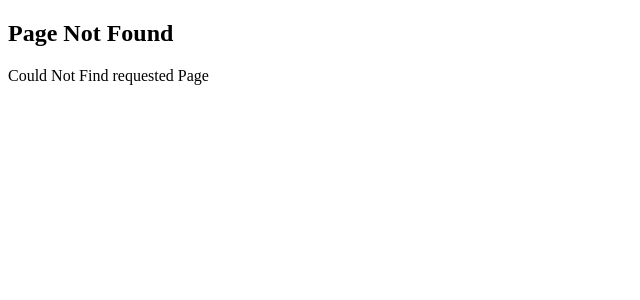
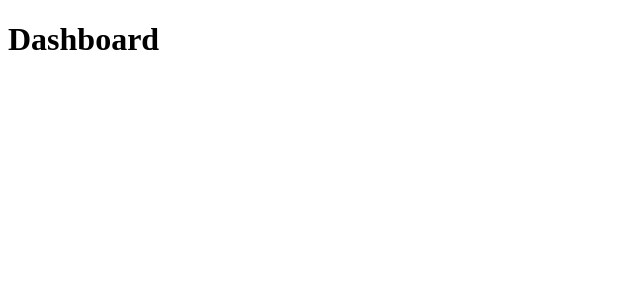
Before and after one commit to PooyaPayvar21/next-app-volution, a Next.js app: page /dashboard in a window 1280 px wide. Before the commit this address had no page. Shown: the top 300 px of the page, without its empty margins (0-640 px from the left). Built offline with nearby package versions, Linux system fonts and the light colour scheme.

Commit message:
dashboard

```diff
--- /dev/null
+++ b/src/app/dashboard/line-chart.tsx
@@ -0,0 +1,3 @@
+export default function LineChart() {
+  return <h1>Line Chart</h1>;
+}
--- /dev/null
+++ b/src/app/dashboard/page.tsx
@@ -0,0 +1,3 @@
+export default function DashboardPage() {
+  return <h1>Dashboard</h1>;
+}
```
